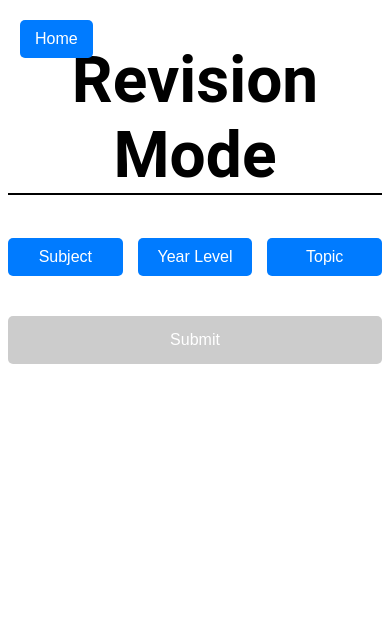
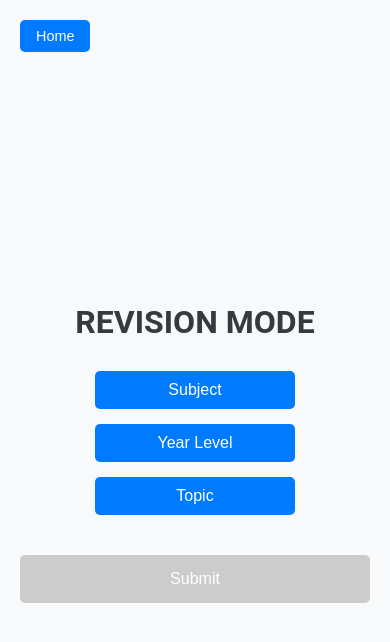
Before and after one commit to Looch8/teacher-platform, a React (Vite) app: page /revision in a window 390 px wide. Shown: the top 642 px of the page. Built offline with nearby package versions, Linux system fonts and the light colour scheme.

Commit message:
styling to make all pages consistent, and media queries for mobile

```diff
--- a/src/App.css
+++ b/src/App.css
@@ -1,59 +1,176 @@
-/* App.css */
+/* General styles */
+body {
+	margin: 0;
+	font-family: 'Roboto', sans-serif;
+	background-color: #f8f9fa;
+	color: #333;
+}
 
 #root {
-	font-family: 'Roboto', sans-serif;
+	display: flex;
+	flex-direction: column;
+	align-items: center;
+	justify-content: center;
+	min-height: 100vh;
+	padding: 20px;
 }
 
-/* Landing page */
-
+/* Heading styles */
 h1 {
-	font-size: 4rem;
+	font-size: 3rem;
 	text-align: center;
-	border-bottom: 2px solid #000;
+	color: #343a40;
+	margin-bottom: 30px;
+	text-transform: uppercase;
 }
 
-.assessment-mode-btn,
+h2 {
+	font-size: 1.5rem;
+	text-align: center;
+	color: #6c757d;
+	margin-bottom: 20px;
+}
+
+/* Button styles */
 button {
-	font-size: 2rem;
-	text-align: center;
-	font-size: 2rem;
-	padding: 10px 15px;
+	font-size: 1rem;
+	padding: 10px 20px;
 	background-color: #007bff;
 	color: white;
 	border: none;
 	border-radius: 5px;
 	cursor: pointer;
-	text-align: center;
-	transition: background-color 0.3s ease;
+	transition: background-color 0.3s ease, transform 0.2s ease;
 }
 
+button:hover {
+	background-color: #0056b3;
+	transform: scale(1.05);
+}
+
+button:disabled {
+	background-color: #6c757d;
+	cursor: not-allowed;
+}
+
+/* Home page styles */
 .mode-container {
 	display: flex;
-	justify-content: space-around;
+	flex-direction: column;
+	gap: 20px;
 	align-items: center;
 }
 
-.mode-container > button:hover {
-	cursor: pointer;
+.mode-container button,
+.mode-container h2 {
+	width: 250px;
+	text-align: center;
 }
 
-.mode-container > button {
-	font-size: 2rem;
-	font-style: none;
-}
-
-/* Home button */
+/* Revision page styles */
 .home-button {
-	position: absolute;
+	position: fixed;
 	top: 20px;
 	left: 20px;
-	font-size: 1rem;
-	padding: 10px 15px;
+	font-size: 0.9rem;
+	padding: 8px 16px;
 	background-color: #007bff;
 	color: white;
 	border: none;
 	border-radius: 5px;
 	cursor: pointer;
-	text-align: center;
 	transition: background-color 0.3s ease;
 }
+
+.home-button:hover {
+	background-color: #0056b3;
+}
+
+.dropdown-container {
+	display: flex;
+	flex-wrap: wrap;
+	justify-content: center;
+	gap: 15px;
+	margin-bottom: 30px;
+}
+
+.selections p {
+	font-size: 1rem;
+	margin: 5px 0;
+	font-weight: bold;
+	color: #495057;
+	text-align: center;
+}
+
+/* Submit button */
+.submit-button {
+	padding: 12px 24px;
+	background-color: #28a745;
+	color: white;
+	border: none;
+	border-radius: 5px;
+	cursor: pointer;
+	font-size: 1rem;
+	transition: background-color 0.3s ease, transform 0.2s ease;
+}
+
+.submit-button:hover {
+	background-color: #218838;
+	transform: scale(1.05);
+}
+
+.submit-button:disabled {
+	background-color: #6c757d;
+	cursor: not-allowed;
+}
+
+/* Prompt page styles */
+.prompt-subtitle {
+	font-size: 1.5rem;
+	margin: 20px 0;
+	color: #495057;
+}
+
+ul {
+	list-style: none;
+	padding: 0;
+}
+
+li {
+	margin-bottom: 10px;
+}
+
+label {
+	font-size: 1rem;
+	display: flex;
+	align-items: center;
+	gap: 10px;
+	cursor: pointer;
+	color: #333;
+}
+
+input[type='radio'] {
+	transform: scale(1.2);
+	margin-right: 10px;
+}
+
+/* Responsive styles */
+@media (max-width: 768px) {
+	h1 {
+		font-size: 2rem;
+	}
+
+	.dropdown-container {
+		flex-direction: column;
+		gap: 10px;
+	}
+
+	button {
+		font-size: 0.9rem;
+	}
+
+	.mode-container button,
+	.mode-container h2 {
+		width: 200px;
+	}
+}
--- a/src/App.jsx
+++ b/src/App.jsx
@@ -1,5 +1,5 @@
 import './App.css';
-import { BrowserRouter as Router, Routes, Route } from 'react-router-dom';
+import { BrowserRouter as Router, Routes, Route, Link } from 'react-router-dom';
 import HomePage from './pages/HomePage';
 import RevisionPage from './pages/RevisionPage';
 import PromptPage from './pages/PromptPage';
--- a/src/pages/PromptPage.jsx
+++ b/src/pages/PromptPage.jsx
@@ -1,6 +1,7 @@
 import { useLocation, useNavigate } from 'react-router-dom';
 import { useState } from 'react';
 import '../styles/PromptPage.css';
+import { Link } from 'react-router-dom';
 
 function PromptPage() {
 	const location = useLocation(); // Retrieve passed data
@@ -35,6 +36,9 @@ function PromptPage() {
 
 	return (
 		<div className="prompt-container">
+			<Link to="/">
+				<button className="home-button">Home</button>
+			</Link>
 			<h1 className="page-title">Prompt Selection</h1>
 			<div className="info-box">
 				<p>
```
